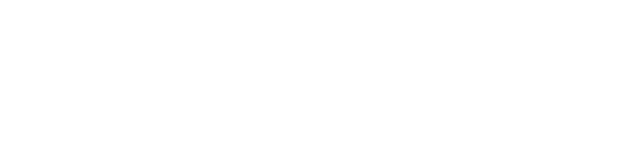
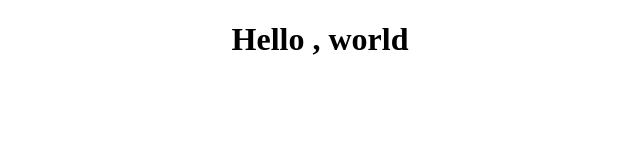
Before and after one commit to Mmomenzadeh/Single-Page-Application, a plain HTML site: page SPA/index.html in a window 1280 px wide. Shown: the whole page, without its empty margins (320-960 px from the left). Drawn offline with Linux system fonts and the light colour scheme.

Commit message:
create style and create head of SPA

```diff
--- a/SPA/assets/style/main.css
+++ b/SPA/assets/style/main.css
@@ -0,0 +1,3 @@
+.container{
+    text-align: center;
+}
--- a/SPA/index.html
+++ b/SPA/index.html
@@ -5,10 +5,13 @@
     <meta http-equiv="X-UA-Compatible" content="IE=edge">
     <meta name="viewport" content="width=device-width, initial-scale=1.0">
     <title>Single Page Application</title>
+    <link rel="stylesheet" href="./assets/style/main.css">
 </head>
 <body>
+  <div class="container">
+    <h1>Hello , world </h1>
+  </div>
 
-
-    <script src="./assets/js/script/main.js"></script>
+<script src="./assets/js/script/main.js"></script>
 </body>
 </html>
```
